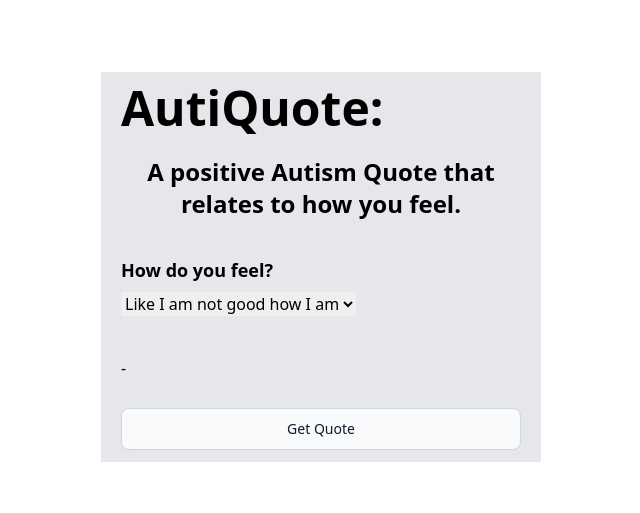
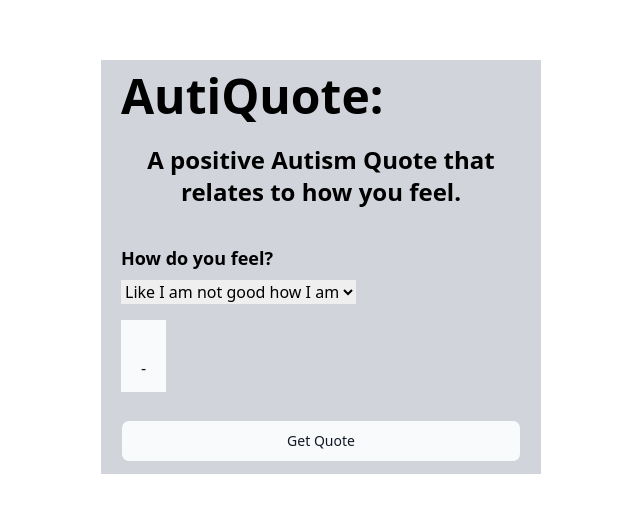
Before and after one commit to Jaswir/AAAS-Frontend, a React (Vite) app: page / in a window 1280 px wide. Shown: the part 133-646 px from the top of the page, without its empty margins (319-959 px from the left). Built offline with nearby package versions, Linux system fonts and the light colour scheme.

Commit message:
Demo for tomorrow

```diff
--- a/src/components/AutiQuoteComponent.tsx
+++ b/src/components/AutiQuoteComponent.tsx
@@ -59,7 +59,7 @@
         <>
 
             <div className='flex flex-col items-start justify-center
-                bg-gray-200 px-5 py-3 max-w-[600px]  dark:text-black'>
+                bg-gray-300 px-5 py-3 max-w-[600px]  dark:text-black'>
 
 
                 <h2 className='text-5xl font-bold text-center pb-6'>
@@ -85,7 +85,10 @@
 
                 </div>
 
-                <div>
+
+                {/* Quote component */}
+                <div className = ' bg-gray-50 px-5 py-3 max-w-[600px] \
+               text-slate-900'>
                     <p>
                         {quote.quote}
                     </p>
```
